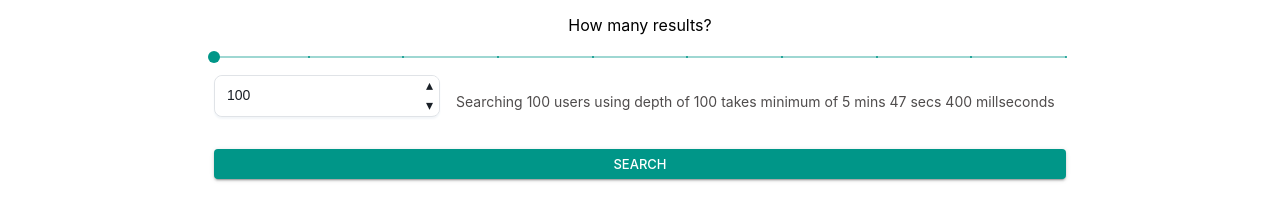
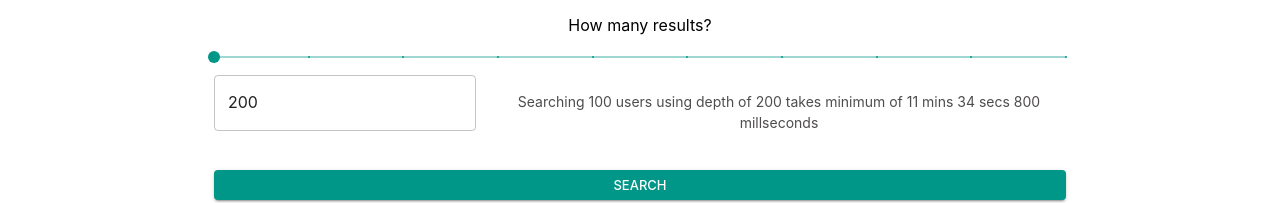
Before and after one commit to iCog-Labs-Dev/DAOMatcher, a React (Vite) app: page / in a window 1280 px wide. Shown: the part 318-521 px from the top of the page. Built offline with nearby package versions, Linux system fonts and the light colour scheme; no server answers.

Commit message:
Bug fix: Depth not changing when count changes

```diff
--- a/package.json
+++ b/package.json
@@ -16,7 +16,6 @@
     "@fontsource/roboto": "^5.0.7",
     "@mui/icons-material": "^5.14.3",
     "@mui/material": "^5.14.3",
-    "date-fns": "^2.30.0",
     "react": "^18.2.0",
     "react-dom": "^18.2.0"
   },
--- a/src/Components/Body/Body.tsx
+++ b/src/Components/Body/Body.tsx
@@ -15,8 +15,6 @@ import User from "./User/User";
 import AddIcon from "@mui/icons-material/Add";
 import Alert from "@mui/material/Alert";
 import CircularProgressWithLabel from "./CircularProgressWithLabel/CircularProgressWithLabel";
-import { CustomNumberInput } from "./NumberInput/NumberInput";
-import { format, intervalToDuration } from "date-fns";
 
 export interface IUser {
   id: string;
@@ -42,7 +40,7 @@ function Body() {
   // eslint-disable-next-line @typescript-eslint/no-explicit-any
   const [count, setCount] = useState<any>(100);
   // eslint-disable-next-line @typescript-eslint/no-explicit-any
-  const [depth, setDepth] = useState<any>(count);
+  const [depth, setDepth] = useState<any>(200);
   const [progress, setProgress] = useState<number>(0);
   const [isLoading, setIsLoading] = useState<boolean>(false);
   // eslint-disable-next-line @typescript-eslint/no-explicit-any
@@ -57,6 +55,12 @@ function Body() {
       setHandleInput("");
     }
   };
+
+  const handleDepthChange = (e: React.ChangeEvent<HTMLInputElement>) => {
+    const newValue = e.target.valueAsNumber;
+    setDepth(newValue);
+  };
+
   // eslint-disable-next-line @typescript-eslint/no-explicit-any
   const changeHandleInput = (e: any) => {
     if (e.key === "Enter") {
@@ -177,10 +181,6 @@ function Body() {
     setEstimation(timeString);
   }, [depth]);
 
-  useEffect(() => {
-    setDepth(count);
-  }, [count]);
-
   return (
     <center>
       <Container maxWidth="lg">
@@ -262,15 +262,19 @@ function Body() {
               max={1000}
               aria-labelledby="users-slider"
               size="small"
-              onChange={(_, v) => setCount(v)}
+              onChange={(_, v) => {
+                setCount(v);
+                setDepth((v as number) * 2);
+              }}
               value={count}
             />
             <Stack direction="row">
-              <CustomNumberInput
+              <TextField
                 aria-label="Enter depth for the search"
                 placeholder="Choose depth"
+                type="number"
                 value={depth}
-                onChange={(_, val) => setDepth(val)}
+                onChange={handleDepthChange}
               />
               <div
                 style={{
--- a/src/Components/Body/NumberInput/NumberInput.tsx
+++ /dev/null
@@ -1,145 +0,0 @@
-import * as React from "react";
-import {
-  Unstable_NumberInput as NumberInput,
-  NumberInputProps,
-  numberInputClasses,
-} from "@mui/base/Unstable_NumberInput";
-import { styled } from "@mui/system";
-
-export const CustomNumberInput = React.forwardRef(function CustomNumberInput(
-  props: NumberInputProps,
-  ref: React.ForwardedRef<HTMLDivElement>
-) {
-  return (
-    <NumberInput
-      slots={{
-        root: StyledInputRoot,
-        input: StyledInputElement,
-        incrementButton: StyledButton,
-        decrementButton: StyledButton,
-      }}
-      slotProps={{
-        incrementButton: {
-          children: "▴",
-        },
-        decrementButton: {
-          children: "▾",
-        },
-      }}
-      {...props}
-      ref={ref}
-    />
-  );
-});
-
-const blue = {
-  100: "#DAECFF",
-  200: "#80BFFF",
-  400: "#3399FF",
-  500: "#007FFF",
-  600: "#0072E5",
-};
-
-const grey = {
-  50: "#F3F6F9",
-  100: "#E7EBF0",
-  200: "#E0E3E7",
-  300: "#CDD2D7",
-  400: "#B2BAC2",
-  500: "#A0AAB4",
-  600: "#6F7E8C",
-  700: "#3E5060",
-  800: "#2D3843",
-  900: "#1A2027",
-};
-
-const StyledInputRoot = styled("div")(
-  ({ theme }) => `
-  font-family: IBM Plex Sans, sans-serif;
-  font-weight: 400;
-  border-radius: 8px;
-  color: ${theme.palette.mode === "dark" ? grey[300] : grey[900]};
-  background: ${theme.palette.mode === "dark" ? grey[900] : "#fff"};
-  border: 1px solid ${theme.palette.mode === "dark" ? grey[700] : grey[200]};
-  box-shadow: 0px 2px 2px ${
-    theme.palette.mode === "dark" ? grey[900] : grey[50]
-  };
-  display: grid;
-  grid-template-columns: 1fr 19px;
-  grid-template-rows: 1fr 1fr;
-  overflow: hidden;
-
-
-  &.${numberInputClasses.focused} {
-    border-color: ${blue[400]};
-    box-shadow: 0 0 0 3px ${
-      theme.palette.mode === "dark" ? blue[500] : blue[200]
-    };
-  }
-
-  &:hover {
-    border-color: ${blue[400]};
-  }
-
-  // firefox
-  &:focus-visible {
-    outline: 0;
-  }
-`
-);
-
-const StyledInputElement = styled("input")(
-  ({ theme }) => `
-  font-size: 0.875rem;
-  font-family: inherit;
-  font-weight: 400;
-  line-height: 1.5;
-  grid-column: 1/2;
-  grid-row: 1/3;
-  color: ${theme.palette.mode === "dark" ? grey[300] : grey[900]};
-  background: inherit;
-  border: none;
-  border-radius: inherit;
-  padding: 8px 12px;
-  outline: 0;
-`
-);
-
-const StyledButton = styled("button")(
-  ({ theme }) => `
-  display: flex;
-  flex-flow: row nowrap;
-  justify-content: center;
-  align-items: center;
-  appearance: none;
-  padding: 0;
-  width: 19px;
-  height: 19px;
-  font-family: system-ui, sans-serif;
-  font-size: 0.875rem;
-  box-sizing: border-box;
-  line-height: 1.2;
-  background: ${theme.palette.mode === "dark" ? grey[900] : "#fff"};
-  border: 0;
-  color: ${theme.palette.mode === "dark" ? grey[300] : grey[900]};
-  transition-property: all;
-  transition-timing-function: cubic-bezier(0.4, 0, 0.2, 1);
-  transition-duration: 120ms;
-
-  &:hover {
-    background: ${theme.palette.mode === "dark" ? grey[800] : grey[50]};
-    border-color: ${theme.palette.mode === "dark" ? grey[600] : grey[300]};
-    cursor: pointer;
-  }
-
-  &.${numberInputClasses.incrementButton} {
-    grid-column: 2/3;
-    grid-row: 1/2;
-  }
-
-  &.${numberInputClasses.decrementButton} {
-    grid-column: 2/3;
-    grid-row: 2/3;
-  }
-`
-);
```
